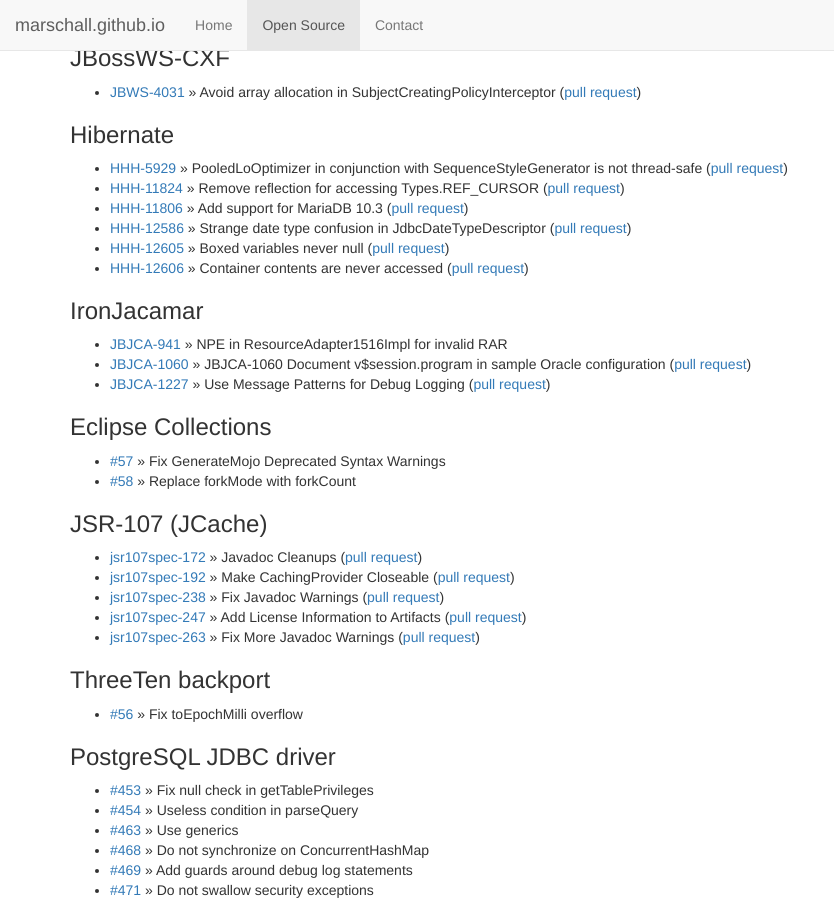
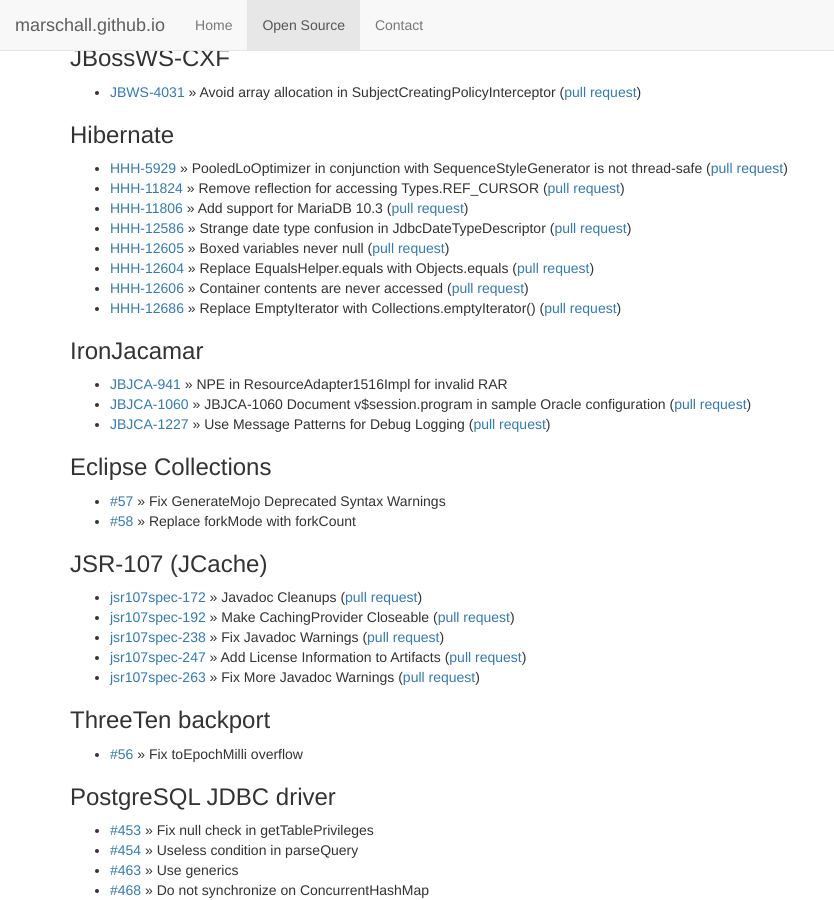
Before and after one commit to marschall/marschall.github.com, a Jekyll site: the page built from open-source.html, in a window 1280 px wide and 900 px high, scrolled down 3215 px. Shown: the whole window, without its empty margins (0-834 px from the left). Built offline with Jekyll 4.4.1, drawn with Linux system fonts in a browser that asks for light colours.

Commit message:
Add two Hibernate PRs

```diff
--- a/open-source.html
+++ b/open-source.html
@@ -215,7 +215,9 @@
   <li><a href="https://hibernate.atlassian.net/browse/HHH-11806">HHH-11806</a> &raquo; Add support for MariaDB 10.3 (<a href="https://github.com/hibernate/hibernate-orm/pull/1930">pull request</a>)</li>
   <li><a href="https://hibernate.atlassian.net/browse/HHH-12586">HHH-12586</a> &raquo; Strange date type confusion in JdbcDateTypeDescriptor (<a href="https://github.com/hibernate/hibernate-orm/pull/2289">pull request</a>)</li>
   <li><a href="https://hibernate.atlassian.net/browse/HHH-12605">HHH-12605</a> &raquo; Boxed variables never null (<a href="https://github.com/hibernate/hibernate-orm/pull/2291">pull request</a>)</li>
+  <li><a href="https://hibernate.atlassian.net/browse/HHH-12604">HHH-12604</a> &raquo; Replace EqualsHelper.equals with Objects.equals (<a href="https://github.com/hibernate/hibernate-orm/pull/2290">pull request</a>)</li>
   <li><a href="https://hibernate.atlassian.net/browse/HHH-12606">HHH-12606</a> &raquo; Container contents are never accessed (<a href="https://github.com/hibernate/hibernate-orm/pull/2292">pull request</a>)</li>
+  <li><a href="https://hibernate.atlassian.net/browse/HHH-12686">HHH-12686</a> &raquo; Replace EmptyIterator with Collections.emptyIterator() (<a href="https://github.com/hibernate/hibernate-orm/pull/2347">pull request</a>)</li>
 </ul>
 <h3>IronJacamar</h3>
 <ul>
```
